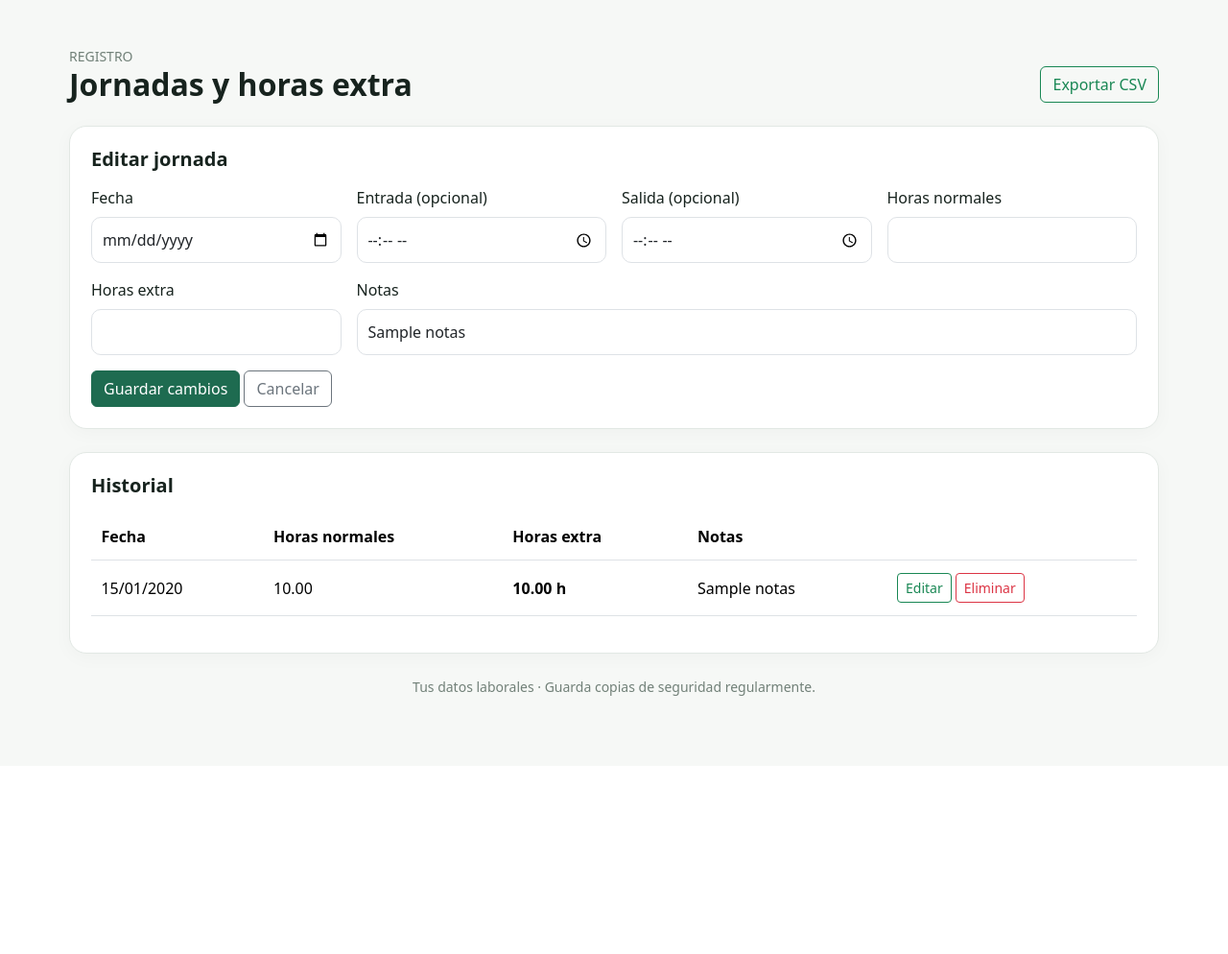
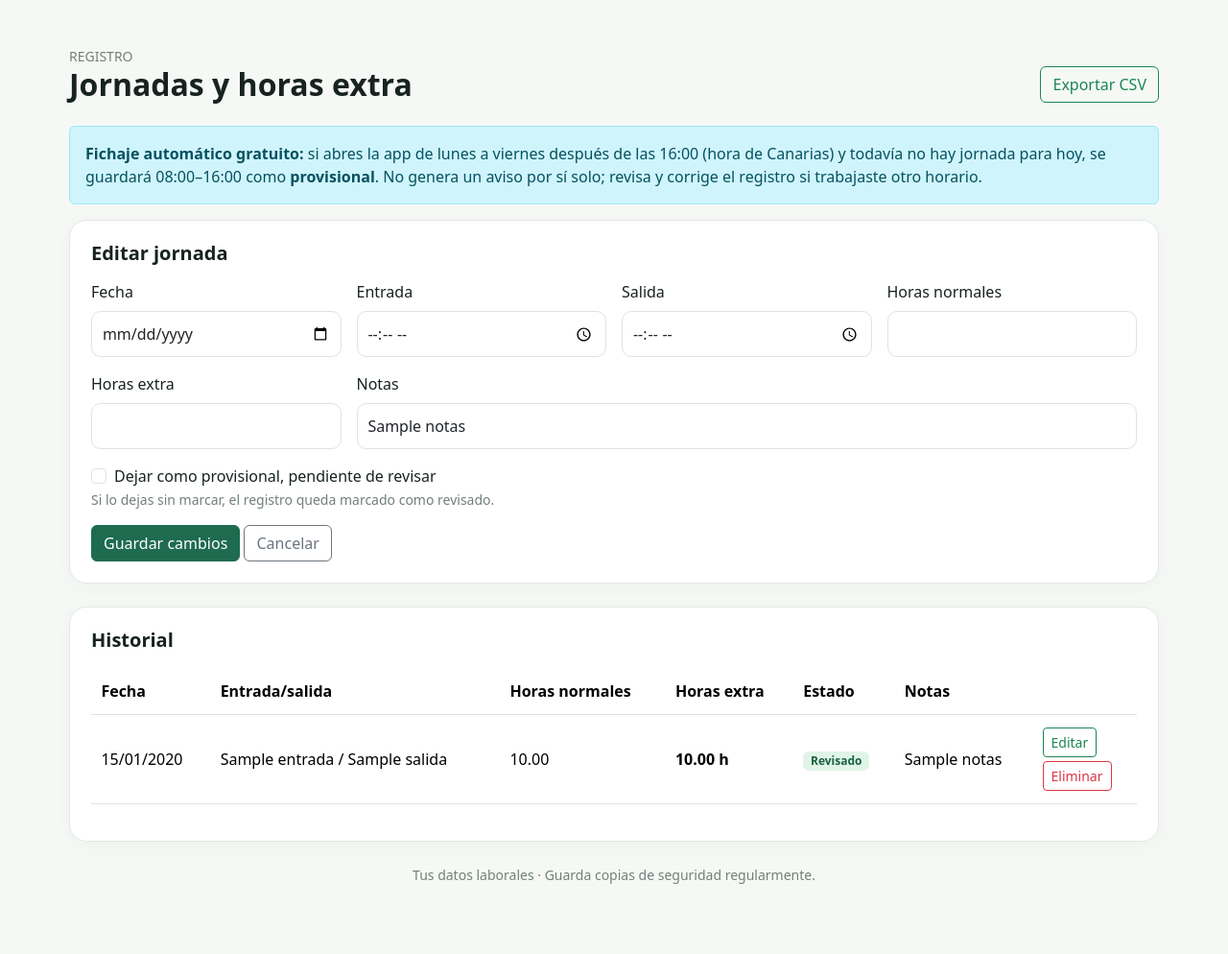
Before and after one commit to Ivory37goku/control-laboral-privado, a Flask app: template templates/jornadas.html in a window 1280 px wide. Shown: the part 72-1066 px from the top of the page at 96% size. Before the commit the page ends 797 px from the top, so only its background shows below. Run offline with Flask 3, Linux system fonts and the light colour scheme; the template is opened without the code that fills it: most values are stand-ins (such as "Sample title", 1, 10 or a date in 2020); some libraries are stand-ins or nearby versions.

Commit message:
Add provisional shift and monthly report improvements

```diff
--- a/templates/jornadas.html
+++ b/templates/jornadas.html
@@ -1,11 +1,18 @@
 {% extends "base.html" %}{% block title %}Horas · Mi Control Laboral{% endblock %}
-{% block content %}<div class="d-flex justify-content-between align-items-end flex-wrap gap-2 mb-4"><div><div class="muted small">REGISTRO</div><h1 class="h2 fw-bold mb-0">Jornadas y horas extra</h1></div><a class="btn btn-outline-success" href="{{ url_for('exportar',tabla='jornadas') }}">Exportar CSV</a></div>
-<div class="panel mb-4"><h2 class="h5 fw-bold mb-3">{{ 'Editar jornada' if editing else 'Añadir registro' }}</h2><form method="post" action="{{ url_for('edit_jornada',item_id=editing.id) if editing else url_for('jornadas') }}" class="row g-3"><input type="hidden" name="_csrf_token" value="{{ csrf_token() }}">
+{% block content %}
+<div class="d-flex justify-content-between align-items-end flex-wrap gap-2 mb-4"><div><div class="muted small">REGISTRO</div><h1 class="h2 fw-bold mb-0">Jornadas y horas extra</h1></div><a class="btn btn-outline-success" href="{{ url_for('exportar',tabla='jornadas') }}">Exportar CSV</a></div>
+<div class="alert alert-info"><strong>Fichaje automático gratuito:</strong> si abres la app de lunes a viernes después de las 16:00 (hora de Canarias) y todavía no hay jornada para hoy, se guardará 08:00–16:00 como <strong>provisional</strong>. No genera un aviso por sí solo; revisa y corrige el registro si trabajaste otro horario.</div>
+<div class="panel mb-4"><h2 class="h5 fw-bold mb-3">{{ 'Editar jornada' if editing else 'Añadir registro' }}</h2>
+<form method="post" action="{{ url_for('edit_jornada',item_id=editing.id) if editing else url_for('jornadas') }}" class="row g-3"><input type="hidden" name="_csrf_token" value="{{ csrf_token() }}">
 <div class="col-6 col-md-3"><label class="form-label">Fecha</label><input class="form-control" type="date" name="fecha" value="{{ editing.fecha if editing else today }}" required></div>
-<div class="col-6 col-md-3"><label class="form-label">Entrada (opcional)</label><input class="form-control" type="time" name="entrada" value="{{ editing.entrada if editing else '' }}"></div>
-<div class="col-6 col-md-3"><label class="form-label">Salida (opcional)</label><input class="form-control" type="time" name="salida" value="{{ editing.salida if editing else '' }}"></div>
+<div class="col-6 col-md-3"><label class="form-label">Entrada</label><input class="form-control" type="time" name="entrada" value="{{ editing.entrada if editing else '' }}"></div>
+<div class="col-6 col-md-3"><label class="form-label">Salida</label><input class="form-control" type="time" name="salida" value="{{ editing.salida if editing else '' }}"></div>
 <div class="col-6 col-md-3"><label class="form-label">Horas normales</label><input class="form-control" type="number" name="horas_normales" min="0" step=".25" value="{{ editing.horas_normales if editing else normal_default }}"></div>
 <div class="col-6 col-md-3"><label class="form-label">Horas extra</label><input class="form-control" type="number" name="horas_extra" min="0" step=".25" value="{{ editing.horas_extra if editing else 0 }}" required></div>
-<div class="col-12 col-md-9"><label class="form-label">Notas</label><input class="form-control" name="notas" value="{{ editing.notas if editing else '' }}" placeholder="Ej. total provisional, festivo, ajuste..."></div>
+<div class="col-12 col-md-9"><label class="form-label">Notas</label><input class="form-control" name="notas" value="{{ editing.notas if editing else '' }}" placeholder="Ej. ajuste, festivo o explicación"></div>
+<div class="col-12"><div class="form-check"><input class="form-check-input" type="checkbox" id="provisional" name="provisional" value="1" {{ 'checked' if editing and editing.provisional }}><label class="form-check-label" for="provisional">Dejar como provisional, pendiente de revisar</label></div><div class="small muted">Si lo dejas sin marcar, el registro queda marcado como revisado.</div></div>
 <div class="col-12"><button class="btn btn-success">{{ 'Guardar cambios' if editing else 'Guardar jornada' }}</button>{% if editing %} <a class="btn btn-outline-secondary" href="{{ url_for('jornadas') }}">Cancelar</a>{% endif %}</div></form></div>
-<section class="panel"><h2 class="h5 fw-bold mb-3">Historial</h2><div class="table-responsive"><table class="table"><thead><tr><th>Fecha</th><th>Horas normales</th><th>Horas extra</th><th>Notas</th><th></th></tr></thead><tbody>{% for r in rows %}<tr><td>{{ r.fecha|date_es }}</td><td>{{ '%.2f'|format(r.horas_normales) }}</td><td class="fw-semibold">{{ '%.2f'|format(r.horas_extra) }} h</td><td>{{ r.notas or '—' }}</td><td><div class="d-flex gap-1"><a class="btn btn-sm btn-outline-success" href="{{ url_for('edit_jornada',item_id=r.id) }}">Editar</a><form method="post" action="{{ url_for('delete_jornada',item_id=r.id) }}" onsubmit="return confirm('¿Eliminar este registro?')"><input type="hidden" name="_csrf_token" value="{{ csrf_token() }}"><button class="btn btn-sm btn-outline-danger">Eliminar</button></form></div></td></tr>{% else %}<tr><td colspan="5" class="muted">Sin registros.</td></tr>{% endfor %}</tbody></table></div></section>{% endblock %}
+<section class="panel"><h2 class="h5 fw-bold mb-3">Historial</h2><div class="table-responsive"><table class="table"><thead><tr><th>Fecha</th><th>Entrada/salida</th><th>Horas normales</th><th>Horas extra</th><th>Estado</th><th>Notas</th><th></th></tr></thead><tbody>
+{% for r in rows %}<tr><td>{{ r.fecha|date_es }}</td><td>{{ r.entrada or '—' }} / {{ r.salida or '—' }}</td><td>{{ '%.2f'|format(r.horas_normales) }}</td><td class="fw-semibold">{{ '%.2f'|format(r.horas_extra) }} h</td><td>{% if r.provisional %}<span class="badge badge-pending">Provisional · revisar</span>{% else %}<span class="badge badge-paid">Revisado</span>{% endif %}</td><td>{{ r.notas or '—' }}</td><td><a class="btn btn-sm btn-outline-success" href="{{ url_for('edit_jornada',item_id=r.id) }}">Editar</a><form class="mt-1" method="post" action="{{ url_for('delete_jornada',item_id=r.id) }}" onsubmit="return confirm('¿Eliminar este registro?')"><input type="hidden" name="_csrf_token" value="{{ csrf_token() }}"><button class="btn btn-sm btn-outline-danger">Eliminar</button></form></td></tr>{% else %}<tr><td colspan="7" class="muted">Sin registros.</td></tr>{% endfor %}
+</tbody></table></div></section>
+{% endblock %}
```
